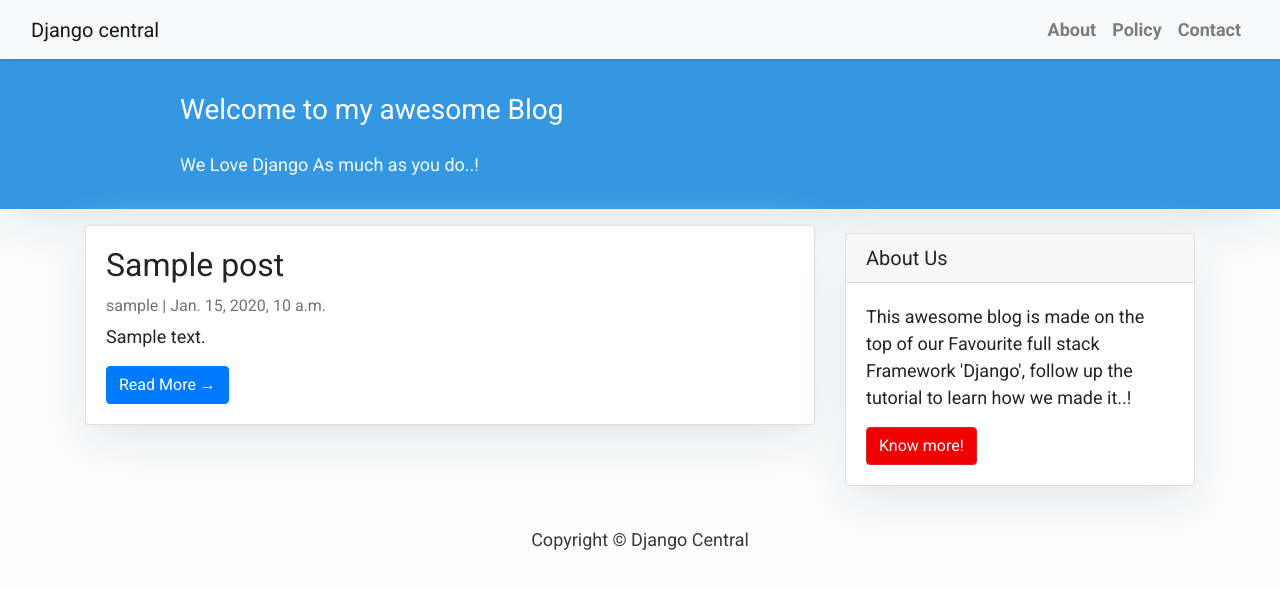
After one commit to RentingTong/DjangoBlog, a Django app: page / in a window 1280 px wide. The commit adds this page. Shown: the top 589 px of the page. Run offline with Django 3.2, Linux system fonts and the light colour scheme; tables that the repository leaves empty hold one stand-in row (values such as "Sample post"); some libraries are stand-ins or nearby versions.

Commit message:
08201801

```diff
--- a/DjangoBlog/settings.py
+++ b/DjangoBlog/settings.py
@@ -14,7 +14,7 @@ from pathlib import Path
 
 # Build paths inside the project like this: BASE_DIR / 'subdir'.
 BASE_DIR = Path(__file__).resolve(strict=True).parent.parent
-TEMPLATE_DIRS = [os.path.join(BASE_DIR, 'templates')]
+TEMPLATES_DIRS = [os.path.join(BASE_DIR, 'templates')]
 
 
 # Quick-start development settings - unsuitable for production
@@ -57,7 +57,7 @@ ROOT_URLCONF = 'DjangoBlog.urls'
 TEMPLATES = [
     {
         'BACKEND': 'django.template.backends.django.DjangoTemplates',
-        'DIRS': TEMPLATE_DIRS,
+        'DIRS': TEMPLATES_DIRS,
         'APP_DIRS': True,
         'OPTIONS': {
             'context_processors': [
--- a/blog/models.py
+++ b/blog/models.py
@@ -5,14 +5,13 @@
 
 @description: Blog models.
 """
-# import datetime
 from django.db import models
 from django.contrib.auth.models import User
 
 
 STATUS = (
     (0, "Draft"),
-    (1, "Published"),
+    (1, "Publish"),
 )
 
 
--- a/blog/templates/base.html
+++ b/blog/templates/base.html
@@ -38,8 +38,7 @@
         <nav class="navbar navbar-expand-lg navbar-light bg-light shadow" id="mainNav">
             <div class="container-fluid">
                 <a class="navbar-brand" href="{% url 'home' %}">Django central</a>
-                <button class="navbar-toggler navbar-toggler-right" type="button" data-toggle="collapse" data-target="#navbarResponsive"
-                    aria-controls="navbarResponsive" aria-expanded="false" aria-label="Toggle navigation">
+                <button class="navbar-toggler navbar-toggler-right" type="button" data-toggle="collapse" data-target="#navbarResponsive" aria-controls="navbarResponsive" aria-expanded="false" aria-label="Toggle navigation">
                     <span class="navbar-toggler-icon"></span>
                 </button>
                 <div class="collapse navbar-collapse" id="navbarResponsive">
@@ -66,24 +65,3 @@
         </footer>
     </body>
 </html>
-
-{% block sidebar %}
-
-<style>
-    .card{
-        box-shadow: 0 16px 48px #E3E7EB;
-    }
-</style>
-
-<!-- Sidebar Widgets Column -->
-<div class="col-md-4 float-right">
-    <div class="card my-4">
-        <h5 class="card-header">About Me</h5>
-    <div class="card-body">
-        <p class="card-text">Welcome to Tong's world :)</p>
-        <a href="https://stackoverflow.com/users/8898509/rt-tong" class="btn btn-danger">Know more!</a>
-    </div>
-    </div>
-</div>
-
-{% endblock sidebar %}
--- a/blog/templates/index.html
+++ b/blog/templates/index.html
@@ -1,4 +1,4 @@
-{% extends 'base.html' %}
+{% extends "base.html" %}
 {% block content %}
 <style>
     body {
@@ -48,5 +48,4 @@
         {% block sidebar %} {% include 'sidebar.html' %} {% endblock sidebar %}
     </div>
 </div>
-
-{% endblock %}
+{%endblock%}
--- a/blog/templates/post_detail.html
+++ b/blog/templates/post_detail.html
@@ -1,5 +1,4 @@
-{% extends 'base.html' %}
-{% block content %}
+{% extends 'base.html' %} {% block content %}
 
 <div class="container">
   <div class="row">
--- /dev/null
+++ b/blog/templates/sidebar.html
@@ -0,0 +1,22 @@
+{% block sidebar %}
+
+<style>
+        .card{
+            box-shadow: 0 16px 48px #E3E7EB;
+        }
+
+</style>
+
+<!-- Sidebar Widgets Column -->
+<div class="col-md-4 float-right ">
+<div class="card my-4">
+        <h5 class="card-header">About Us</h5>
+    <div class="card-body">
+        <p class="card-text"> This awesome blog is made on the top of our Favourite full stack Framework 'Django', follow up the tutorial to learn how we made it..!</p>
+        <a href="https://djangocentral.com/building-a-blog-application-with-django"
+           class="btn btn-danger">Know more!</a>
+    </div>
+</div>
+</div>
+
+{% endblock sidebar %}
--- a/blog/urls.py
+++ b/blog/urls.py
@@ -11,7 +11,7 @@ from django.urls import path
 from . import views
 
 
-app_name = "blog"
+# app_name = "blog"
 
 urlpatterns = [
     path('', views.PostList.as_view(), name='home'),
--- a/blog/views.py
+++ b/blog/views.py
@@ -5,18 +5,21 @@
 
 @description: Blog views.
 """
-from django.shortcuts import render, get_object_or_404
-from django.http import HttpResponse, HttpResponseRedirect
-from django.urls import reverse
-from django.utils import timezone
+# from django.shortcuts import render, get_object_or_404
+# from django.http import HttpResponse, HttpResponseRedirect
+# from django.urls import reverse
+# from django.utils import timezone
 from django.views import generic
 
 from .models import Post
 
 
 class PostList(generic.ListView):
-    queryset = Post.objects.filter(status=1).order_by('-created_on')
+    # queryset = Post.objects.filter(status=1).order_by('-created_on')
     template_name = 'index.html'
+
+    def get_queryset(self):
+        return Post.objects.filter(status=1).order_by('-created_on')
 
 
 class PostDetail(generic.DetailView):
```
